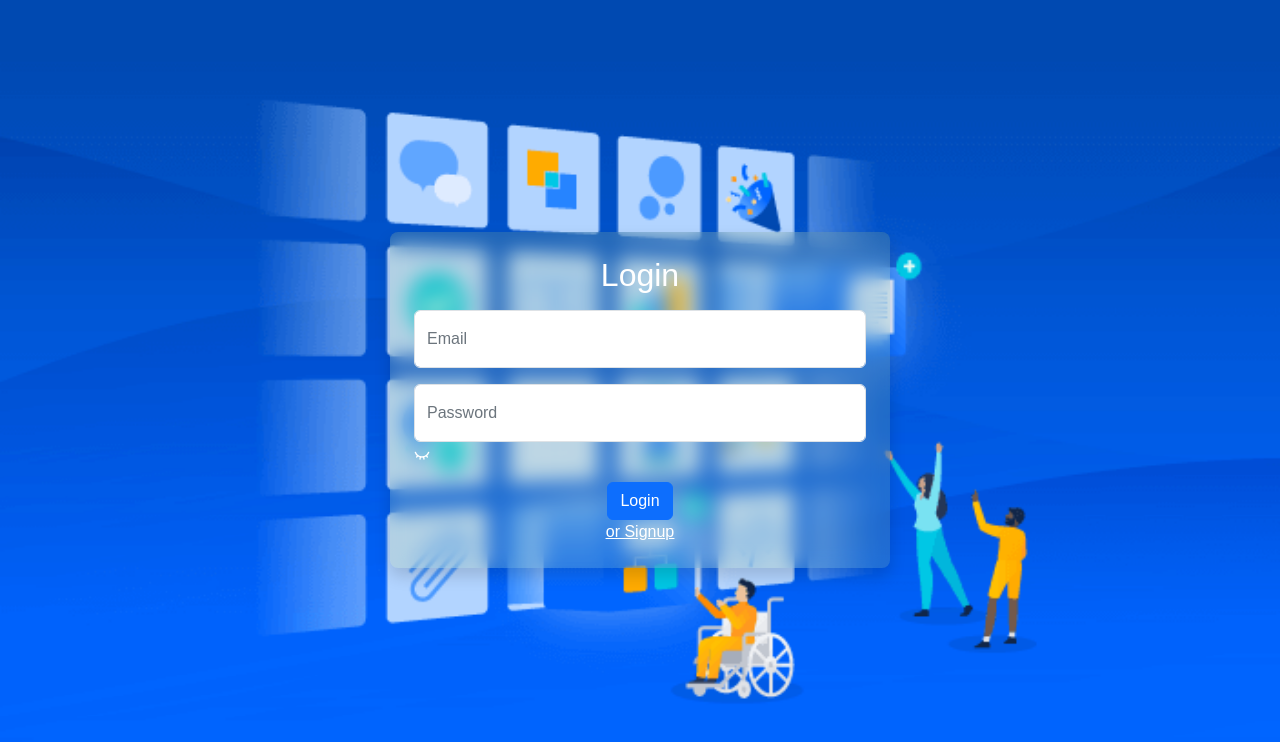
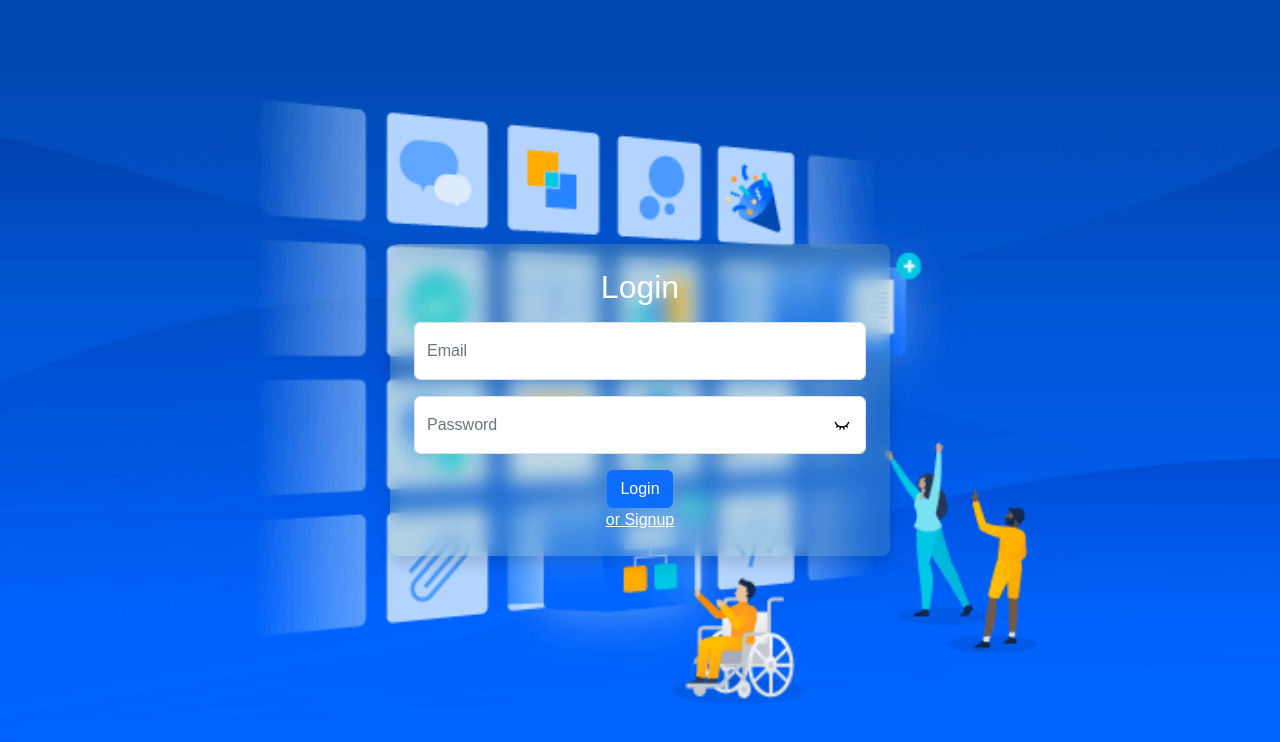
Before and after one commit to HusainAbbasJafari/TaskMate-AI, a React (Vite) app in the folder Client/: page /login in a window 1280 px wide. Shown: the top 742 px of the page. Built offline with nearby package versions, Linux system fonts and the light colour scheme; no server answers.

Commit message:
Changes In Auth

```diff
--- a/Client/src/Components/Login.jsx
+++ b/Client/src/Components/Login.jsx
@@ -1,62 +1,137 @@
-import React, { useState, useContext } from 'react';
-import { useFormik } from 'formik';
-import { useDispatch } from 'react-redux';
-import { loginFormSchema } from '../schemas';
+import React, { useState, useContext } from "react";
+import { useFormik } from "formik";
+import { useDispatch } from "react-redux";
+import { loginFormSchema } from "../schemas";
 import { LuEyeClosed } from "react-icons/lu";
 import { LuEye } from "react-icons/lu";
 // import { login } from '../api';
-import {login } from '../api/auth';
-import { Link, useNavigate } from 'react-router-dom';
-import { AuthContext } from '../contexts/AuthContext';
+// import { login } from "../api/auth";
+import { Link, useNavigate } from "react-router-dom";
+import { AuthContext } from "../contexts/AuthContext";
+import axiosInstance from "../api/axiosInstance";
 
 const initialValues = {
   email: "",
   password: "",
 };
-// hello dear
+
 const Login = () => {
   const dispatch = useDispatch();
   const { login: loginUser } = useContext(AuthContext);
   const navigate = useNavigate();
-  const [apiError, setApiError] = useState(''); // Add error state
-  const [showPassword , setShowPassword] = useState(false); // State to toggle password visibility
+  const [apiError, setApiError] = useState(""); // Add error state
+  const [showPassword, setShowPassword] = useState(false); // State to toggle password visibility
 
-  const { values, errors, touched, handleChange, handleBlur, handleSubmit, setFieldValue } = useFormik({
+  const handleLogin = async (userData, action) => {
+    try {
+      const response = await axiosInstance.post("/users/login", userData);
+      console.log(response, "response from login");
+      if (response?.status === 200 && response?.data?.success === true) {
+        loginUser(response?.data?.token);
+        navigate("/");
+      } else {
+        console.log("Login failed client", response?.data?.message);
+      }
+    } catch (error) {
+      console.log(error, "error from login");
+      setApiError(error.response?.data?.message || "An error occurred");
+    }
+  };
+
+  const {
+    values,
+    errors,
+    touched,
+    handleChange,
+    handleBlur,
+    handleSubmit,
+    setFieldValue,
+  } = useFormik({
     initialValues: initialValues,
     validationSchema: loginFormSchema,
-    onSubmit: async (values, action) => {
-      try {
-        const response = await login(values);
-        loginUser(response.token);
-        navigate('/'); // Navigate to home page after successful login
-      } catch (error) {
-        setApiError(error.response?.data?.message || 'An error occurred'); // Set error message
-      }
-    }
+    onSubmit: handleLogin,
   });
 
   return (
     <>
       <div className="form-bg">
-        <form onSubmit={handleSubmit} className='glass loginform shadow p-4 rounded-3'>
-          <h2 className='text-center mb-3'>Login</h2>
-          {apiError && <div className="alert alert-danger">{apiError}</div>} {/* Display error message */}
+        <form
+          onSubmit={handleSubmit}
+          className="glass loginform shadow p-4 rounded-3"
+        >
+          <h2 className="text-center mb-3">Login</h2>
+          {apiError && (
+            <div className="alert alert-danger">{apiError}</div>
+          )}{" "}
+          {/* Display error message */}
           <div className="form-floating mb-3">
-            <input type="email" name='email' className="form-control" id='email' value={values.email} onChange={handleChange} onBlur={handleBlur} placeholder="Please enter your email" />
-            <label className='text-secondary' htmlFor="email">Email</label>
-            {errors.email && touched.email ? <div className="form-text text-danger">{errors.email}</div> : null}
+            <input
+              type="email"
+              name="email"
+              className="form-control"
+              id="email"
+              value={values.email}
+              onChange={handleChange}
+              onBlur={handleBlur}
+              placeholder="Please enter your email"
+            />
+            <label className="text-secondary" htmlFor="email">
+              Email
+            </label>
+            {errors.email && touched.email ? (
+              <div className="form-text text-danger">{errors.email}</div>
+            ) : null}
           </div>
-          <div className="form-floating mb-3">
+          <div className="form-floating mb-3 position-relative">
+            <input
+              type={showPassword ? "text" : "password"}
+              name="password"
+              className="form-control"
+              id="password"
+              value={values.password}
+              onChange={handleChange}
+              onBlur={handleBlur}
+              placeholder="Please enter password"
+            />
 
-            <input type={showPassword ? 'text' : 'password'} name='password' className="form-control" id='password' value={values.password} onChange={handleChange} onBlur={handleBlur} placeholder="Please enter your email" />
-            <LuEyeClosed  onClick={() => setShowPassword(!showPassword)} />
-            <label className='text-secondary' htmlFor="password">Password</label>
-            {errors.password && touched.password ? <div className="form-text text-danger">{errors.password}</div> : null}
+            {showPassword ? (
+              <LuEye
+                style={{
+                  top: errors?.password && touched.password ? "30px" : "50%",
+                  cursor: "pointer",
+                }}
+                className="position-absolute text-black end-0 translate-middle-y me-3"
+                onClick={() => setShowPassword(false)}
+              />
+            ) : (
+              <LuEyeClosed
+                style={{
+                  top: errors?.password && touched.password ? "30px" : "50%",
+                  cursor: "pointer",
+                }}
+                className="position-absolute text-black end-0 translate-middle-y me-3"
+                onClick={() => setShowPassword(true)}
+              />
+            )}
+
+            <label className="text-secondary" htmlFor="password">
+              Password
+            </label>
+
+            {errors.password && touched.password && (
+              <div className="form-text text-danger">{errors.password}</div>
+            )}
           </div>
-          <div className='d-flex justify-content-center align-items-center flex-column'>
-            <button type="submit" className="btn btn-primary">Login</button>
+          <div className="d-flex justify-content-center align-items-center flex-column">
+            <button type="submit" className="btn btn-primary">
+              Login
+            </button>
           </div>
-          <Link className='text-white' to="/signup"><div className="text-center text-decoration-underline fs-6 fw-light">or Signup</div></Link>
+          <Link className="text-white" to="/signup">
+            <div className="text-center text-decoration-underline fs-6 fw-light">
+              or Signup
+            </div>
+          </Link>
         </form>
       </div>
     </>
--- a/Client/src/api/auth.js
+++ b/Client/src/api/auth.js
@@ -6,10 +6,7 @@ export const signup = async (userData) => {
   return response.data;
 };
 
-export const login = async (userData) => {
-    const response = await axiosInstance.post('/users/login', userData);
-    return response.data;
-};
+
 
 export const getUsers = async () => {
     const response = await axiosInstance.get('/users');
```
Also changed, not shown: 2 other files (tests, documents, lock files or other folders).
